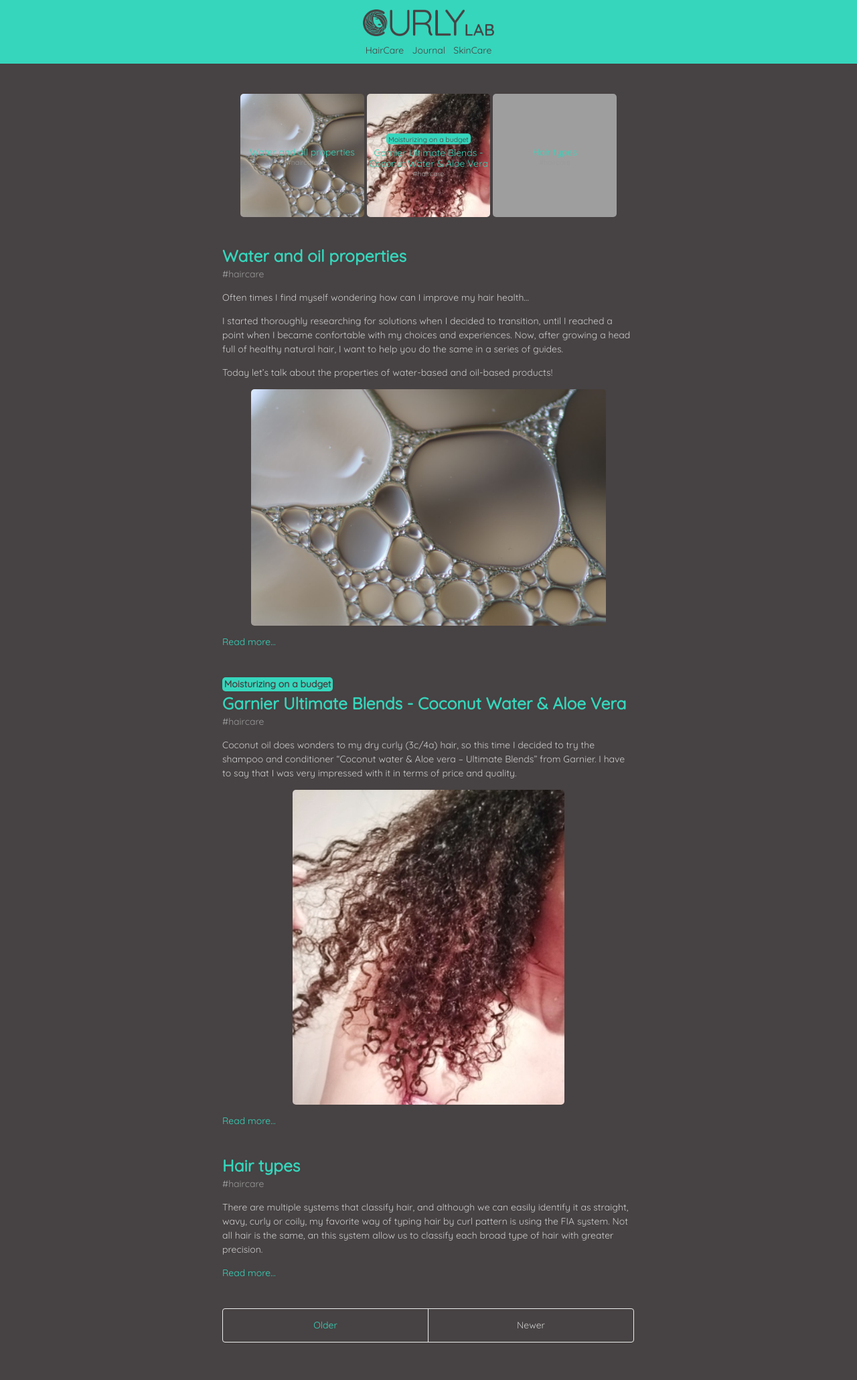
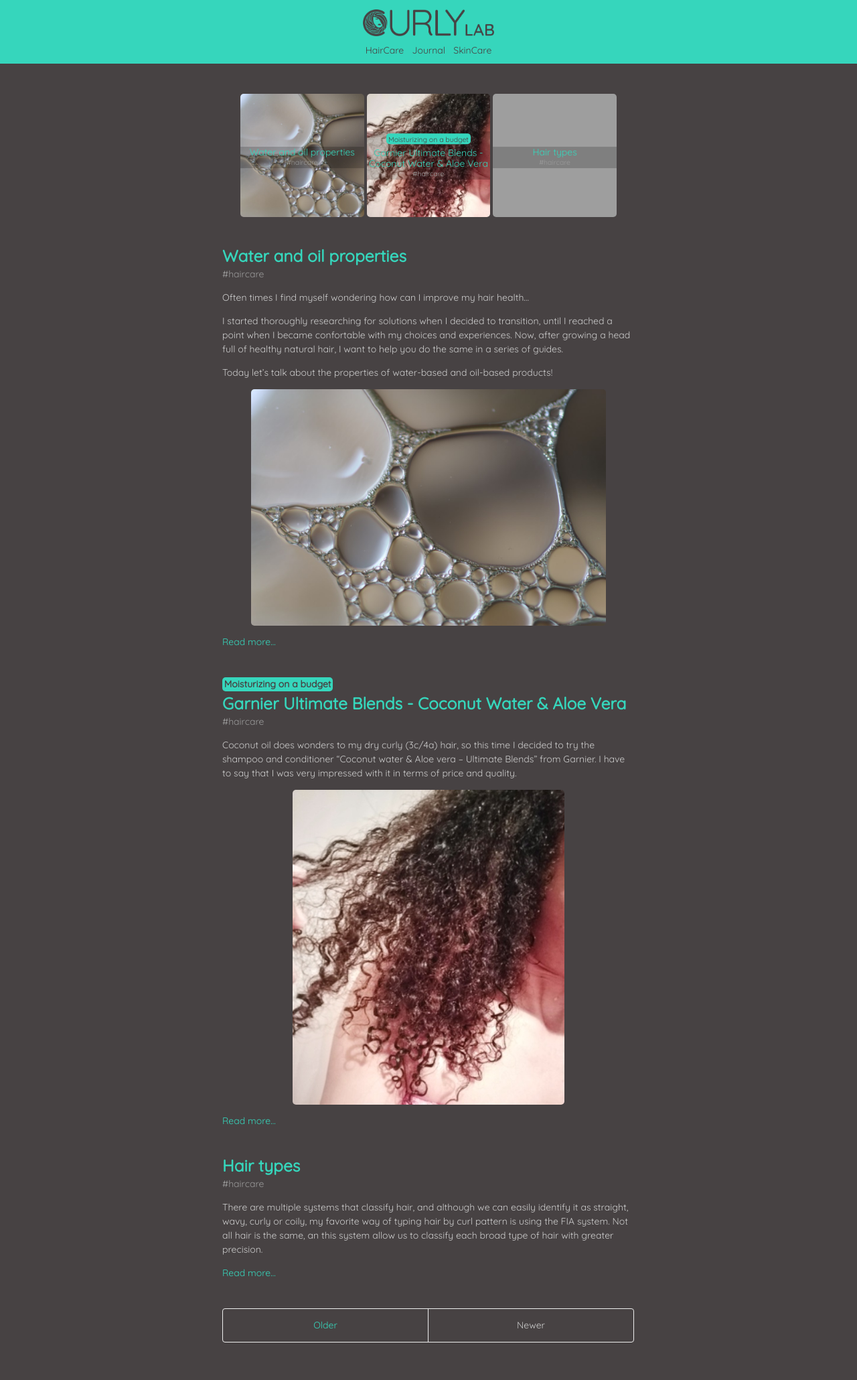
Before and after one commit to curlylab/curlylab.github.io, a Jekyll site: the page built from index.html, in a window 1280 px wide. Shown: the whole page at 67% size. Built offline with Jekyll 4.4.1, drawn with Linux system fonts in a browser that asks for light colours; the list of posts is cut into pages by our own code; grey boxes are pictures that could not be loaded.

Commit message:
Update style.css

```diff
--- a/public/css/style.css
+++ b/public/css/style.css
@@ -483,7 +483,6 @@
   position: absolute;
   top: 0; left: 0;
   width: 100%; height: 100%;
-  background-color: rgba(0, 0, 0, 0.2);
 }
 
 /*.obox img {
@@ -500,6 +499,7 @@
   -webkit-transform: translateY(-50%);
   -ms-transform: translateY(-50%);
   transform: translateY(-50%);
+  background-color: rgba(0, 0, 0, 0.2);
 }
 
 #square {
```
